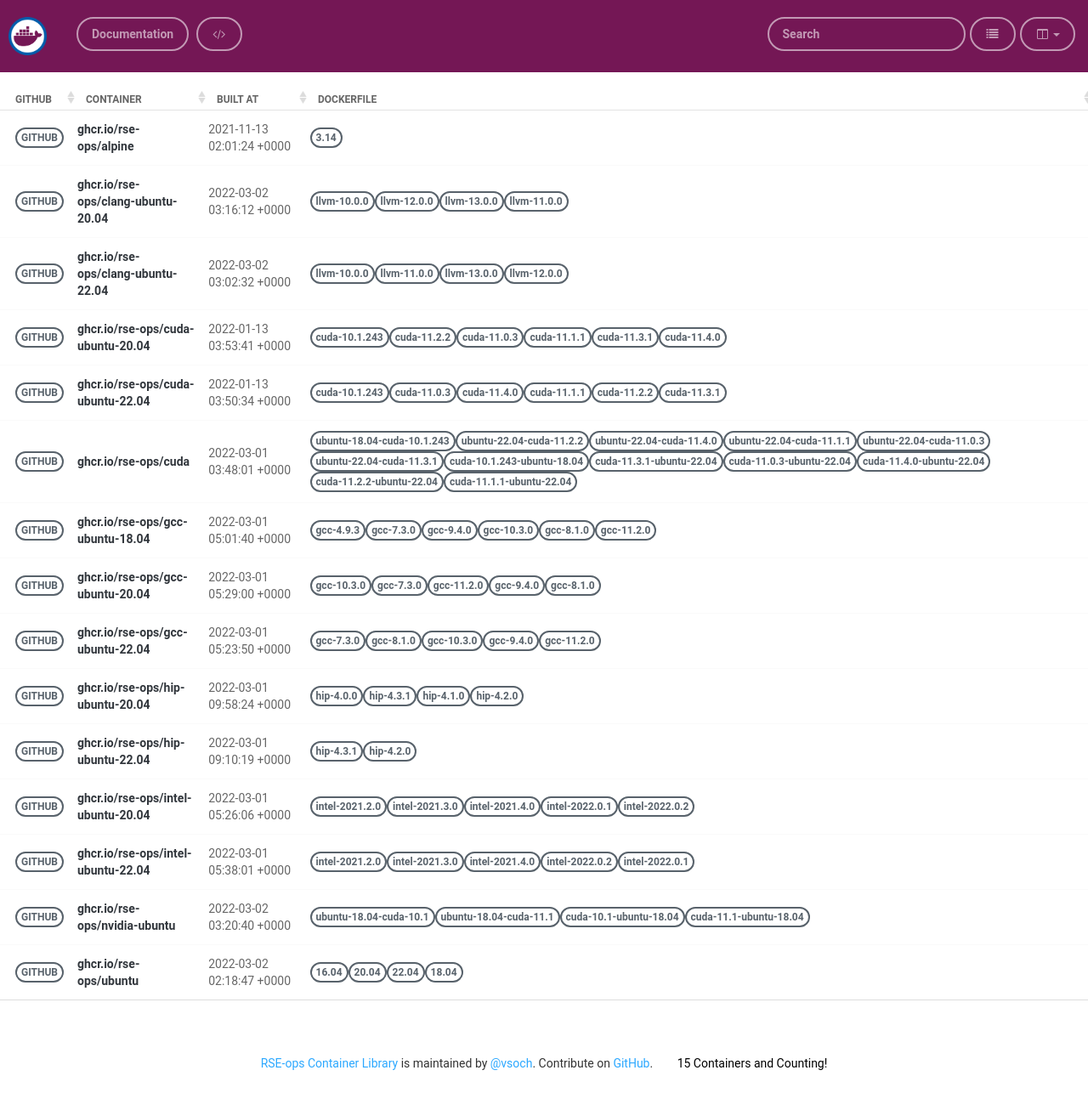
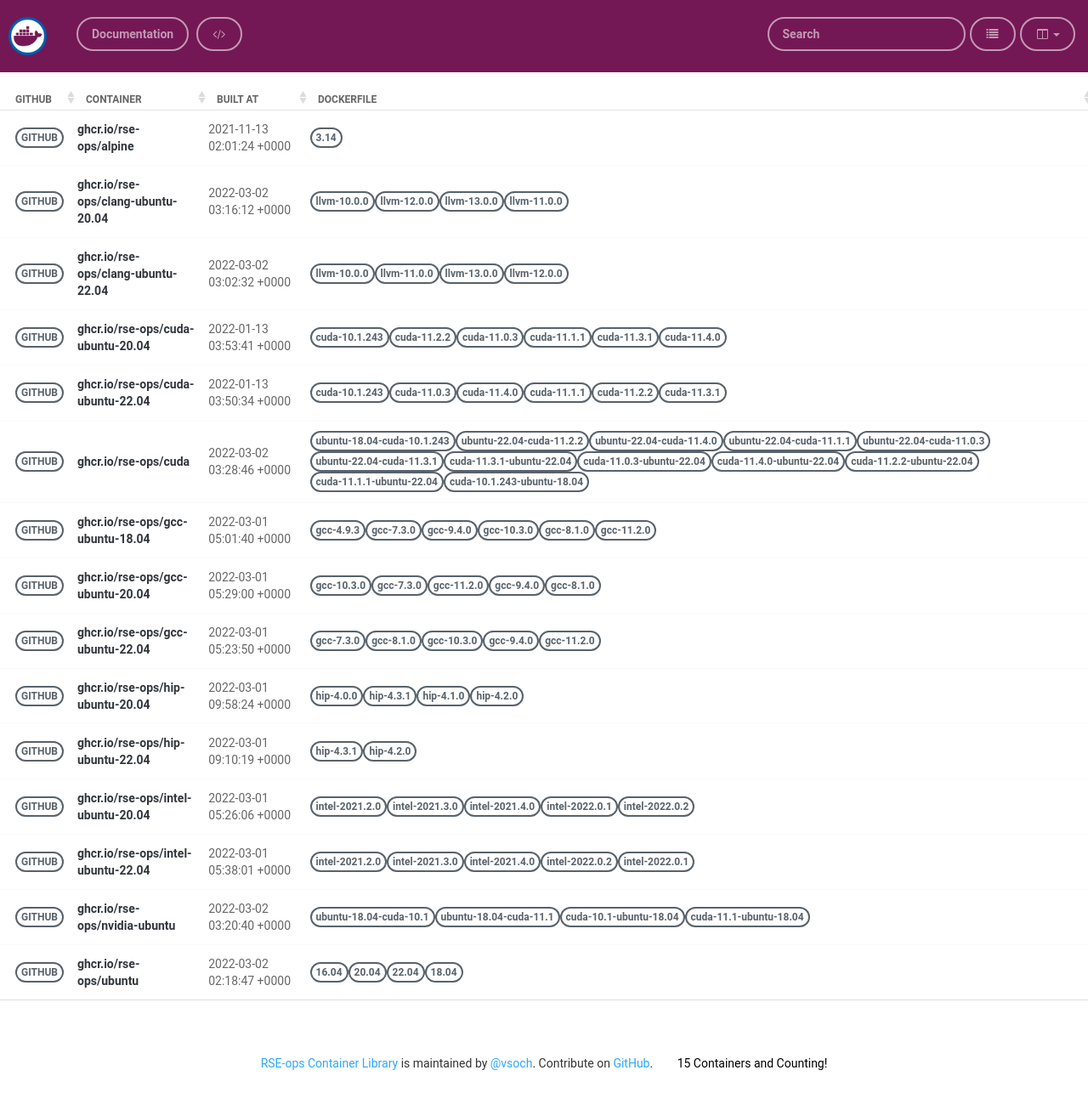
Before and after one commit to rse-ops/docker-images, a Jekyll site: the page built from pages/index.md, in a window 1280 px wide. Shown: the whole page at 85% size. Built offline with Jekyll 4.4.1, drawn with Linux system fonts in a browser that asks for light colours; nearby versions of some CDN libraries.

Commit message:
Automated push to update library 2022-03-02

```diff
--- a/_library/ghcr.io-rse-ops-cuda.md
+++ b/_library/ghcr.io-rse-ops-cuda.md
@@ -1,7 +1,7 @@
 ---
 layout: container
 name: ghcr.io/rse-ops/cuda
-updated_at: 2022-03-01 03:48:01.925979
+updated_at: 2022-03-02 03:28:46.171184
 
 
 container_url: https://github.com/orgs/rse-ops/packages/container/package/cuda
```
Also changed, not shown: other parts of _library/ghcr.io-rse-ops-cuda.md (+3 -3 lines).
